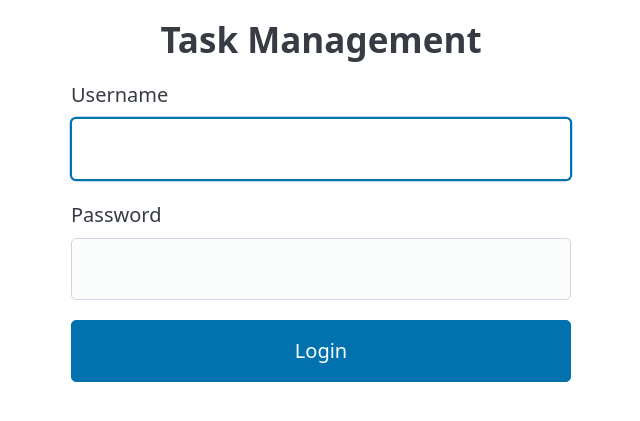
After one commit to JuanjoAraujo2003/Administraci-n-MVC, a Django app: page /login/ in a window 1280 px wide. The commit adds this page. Shown: the top 421 px of the page, without its empty margins (319-959 px from the left). Run offline with Django 5.2, Linux system fonts and the light colour scheme; some libraries are stand-ins or nearby versions.

Commit message:
Incorporacion del Login

```diff
--- /dev/null
+++ b/core/templates/login.html
@@ -0,0 +1,54 @@
+<!DOCTYPE html>
+<html lang="en">
+<head>
+    <meta charset="UTF-8">
+    <meta name="viewport" content="width=device-width, initial-scale=1.0">
+    <title>Task Manager</title>
+    <style>
+        .form{
+            max-width: 500px;
+            margin: 0 auto;
+        }
+    </style>
+
+<link
+  rel="stylesheet"
+  href="https://cdn.jsdelivr.net/npm/@picocss/pico@2/css/pico.min.css"
+>
+
+</head>
+<body>
+
+    <main class="container medium">
+        <div class="form">
+            <h2 style="text-align:center";>Task Management</h2>
+
+        {% if form.non_field_errors %}
+            <div class="error">
+                {{ form.non_field_errors }}
+            </div>
+        {% endif %}
+
+        <form method="post" action="{% url 'login' %}">
+            {% csrf_token %}
+
+            <div>
+                <label for="id_username">Username</label>
+                {{ form.username }}
+            </div>
+
+            <div>
+                <label for="id_password">Password</label>
+                {{ form.password }}
+            </div>
+
+            <button type="submit">Login</button>
+
+        </form>
+        </div>
+
+
+    </main>
+
+</body>
+</html>
--- a/core/urls.py
+++ b/core/urls.py
@@ -1,9 +1,13 @@
 from django.urls import path
 from . import views
+from django.contrib.auth.decorators import login_required
+from .views import dashboard, create_project, agregar_empleado, create_task
+from django.contrib.auth import views as auth_views
 
 urlpatterns = [
-    path('', views.dashboard, name='dashboard'),
-    path('project/create/', views.create_project, name='create_project'),
-    path('task/create/', views.create_task, name='create_task'),
-    path('agregar_empleado/', views.agregar_empleado, name='agregar_empleado'),
+    path('', login_required(dashboard),name='dashboard'),
+    path('project/create/', login_required(create_project), name='create_project'),
+    path('task/create/', login_required(create_task), name='create_task'),
+    path('core/agregar_empleado/',login_required(agregar_empleado), name='agregar_empleado'),
+    path('login/', auth_views.LoginView.as_view(template_name='login.html'), name='login'),
 ]
--- a/task_management/settings.py
+++ b/task_management/settings.py
@@ -123,5 +123,5 @@ STATIC_URL = 'static/'
 
 DEFAULT_AUTO_FIELD = 'django.db.models.BigAutoField'
 
-LOGIN_URL = '/login/'
+LOGIN_URL = '/login'
 LOGIN_REDIRECT_URL = '/'
--- a/task_management/urls.py
+++ b/task_management/urls.py
@@ -16,8 +16,12 @@ Including another URLconf
 """
 from django.contrib import admin
 from django.urls import include, path
+from django.contrib.auth import views as auth_views
+
 
 urlpatterns = [
     path('admin/', admin.site.urls),
     path('', include('core.urls')),
+    path('login/', auth_views.LoginView.as_view(template_name='login.html'), name='login'),
+    path('logout/', auth_views.LogoutView.as_view(), name='logout'),
 ]
```
Also changed, not shown: core/templates/core/agregar_empleado.html (+11 -3 lines), core/views.py (+6 -3 lines), core/templates/core/index.html (added), db.sqlite3.
